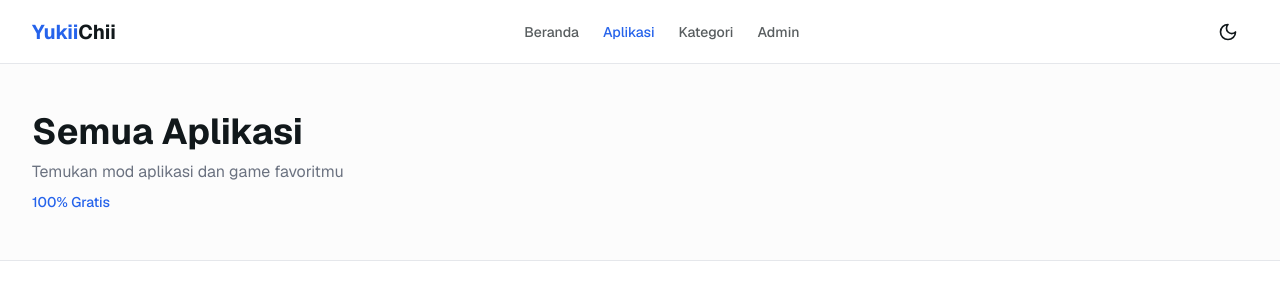
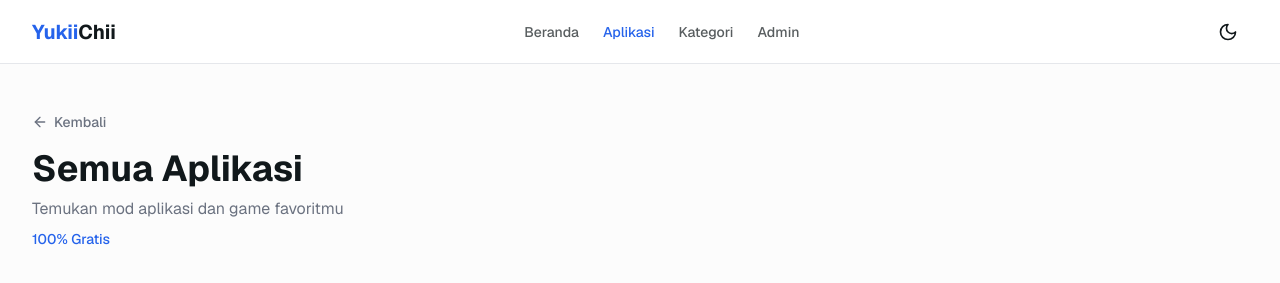
Before and after one commit to Zuyaze/yukiichii, a Next.js app: page /apps in a window 1280 px wide. Shown: the top 283 px of the page. Built offline with nearby package versions, Linux system fonts and the light colour scheme; no server answers; the database is empty.

Commit message:
Show back button on /apps page always

```diff
--- a/src/app/(public)/apps/page.tsx
+++ b/src/app/(public)/apps/page.tsx
@@ -66,11 +66,9 @@ export default async function AppsPage({ searchParams }: AppsPageProps) {
       {/* Header */}
       <div className="border-b border-border bg-muted/30 py-8 sm:py-12">
         <div className="mx-auto max-w-7xl px-4 sm:px-6 lg:px-8">
-          {activeCategory && (
-            <div className="mb-3">
-              <BackButton label="Kembali" />
-            </div>
-          )}
+          <div className="mb-3">
+            <BackButton label="Kembali" />
+          </div>
           <h1 className="text-3xl font-bold text-foreground sm:text-4xl">
             {activeCatName || 'Semua Aplikasi'}
           </h1>
```
